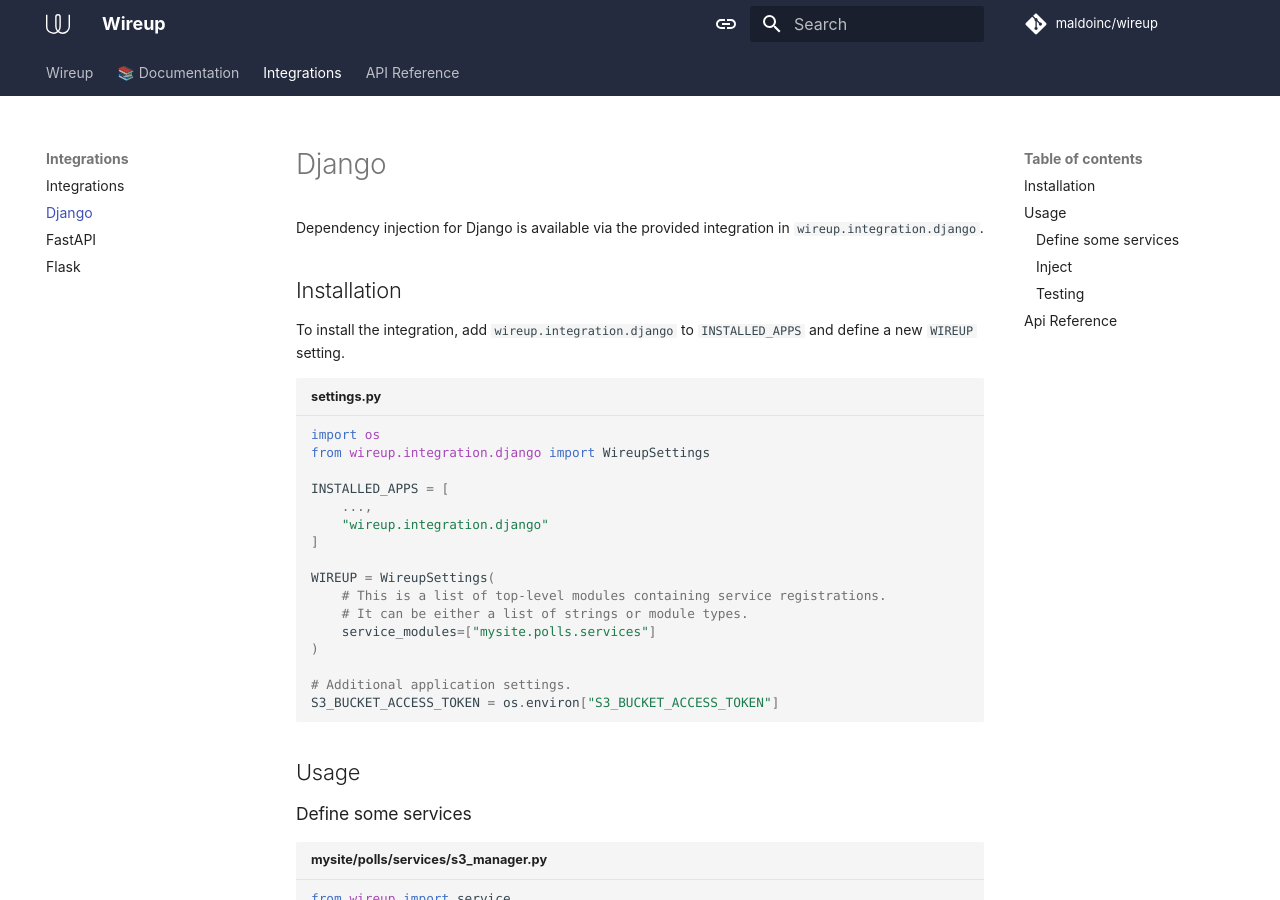
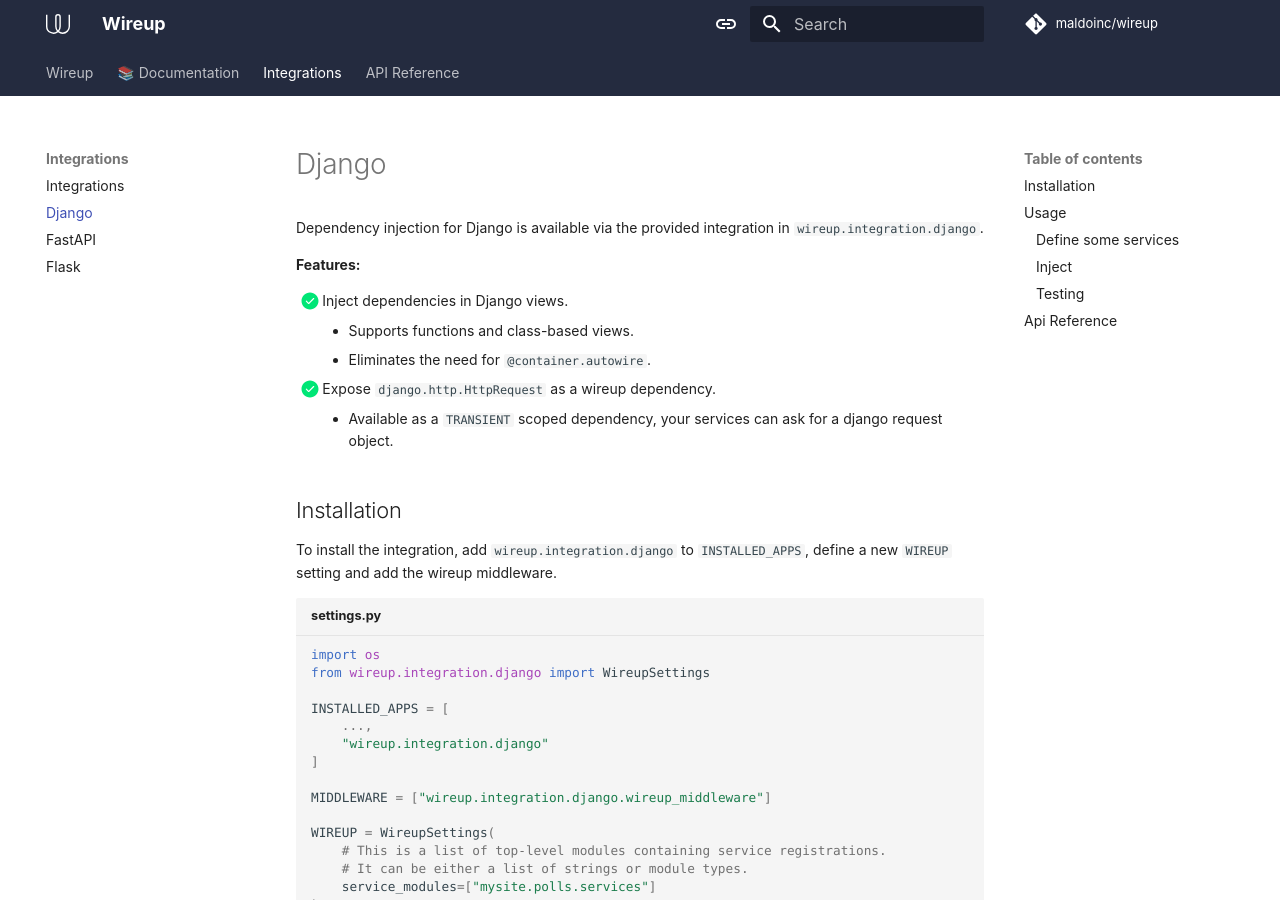
Before and after one commit to maldoinc/wireup, an MkDocs documentation site: the page built from docs/pages/integrations/django.md, in a window 1280 px wide and 900 px high. Built offline with MkDocs 1.6.1 and Material for MkDocs 9.7.7, drawn with Linux system fonts in a browser that asks for light colours; some web fonts are replaced; comment, search, counter and statistics services are not loaded; the version menu is left out.

Commit message:
Update django integration docs

````diff
--- a/docs/pages/integrations/django.md
+++ b/docs/pages/integrations/django.md
@@ -1,8 +1,17 @@
 Dependency injection for Django is available via the provided integration in `wireup.integration.django`.
+
+
+**Features:**
+
+- [x] Inject dependencies in Django views.
+    * Supports functions and class-based views.
+    * Eliminates the need for `@container.autowire`.
+- [x] Expose `django.http.HttpRequest` as a wireup dependency.
+    * Available as a `TRANSIENT` scoped dependency, your services can ask for a django request object.
 
 ## Installation
 
-To install the integration, add `wireup.integration.django` to `INSTALLED_APPS` and define a new `WIREUP` setting.
+To install the integration, add `wireup.integration.django` to `INSTALLED_APPS`, define a new `WIREUP` setting and add the wireup middleware.
 
 ```python title="settings.py"
 import os
@@ -12,6 +21,8 @@ INSTALLED_APPS = [
     ...,
     "wireup.integration.django"
 ]
+
+MIDDLEWARE = ["wireup.integration.django.wireup_middleware"]
 
 WIREUP = WireupSettings(
     # This is a list of top-level modules containing service registrations.
````
